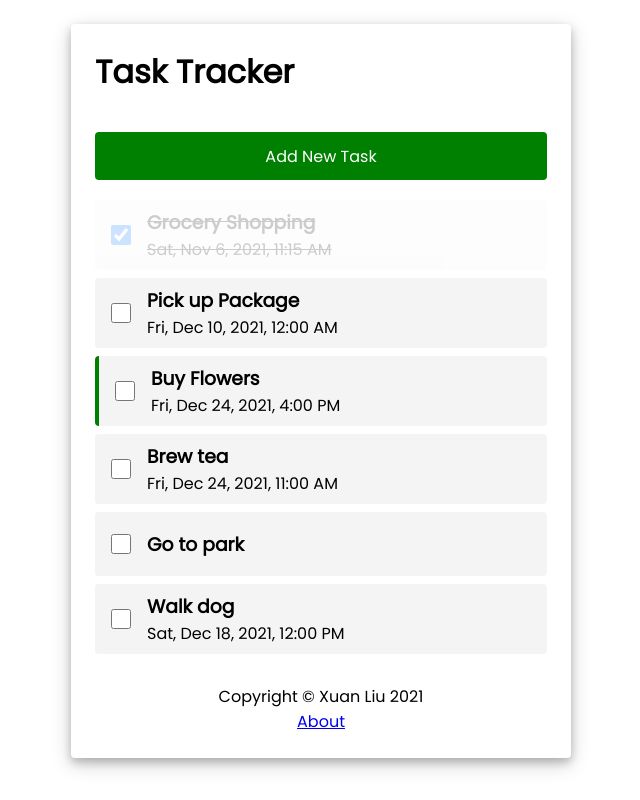
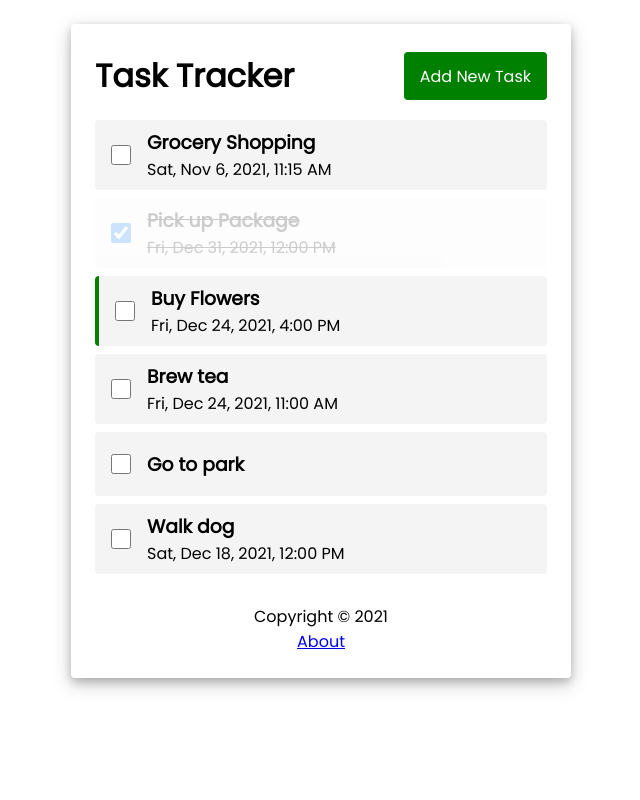
Before and after one commit to xuan6/react-task-tracker, a React (Create React App) app in the folder my-app/: page / in a window 1280 px wide. Shown: the whole page, without its empty margins (319-959 px from the left). Built offline with nearby package versions, Linux system fonts and the light colour scheme; data requests are answered from the project's data file.

Commit message:
updating header section style

```diff
--- a/my-app/db.json
+++ b/my-app/db.json
@@ -5,13 +5,13 @@
       "day": "Sat, Nov 6, 2021, 11:15 AM",
       "reminder": false,
       "id": 8,
-      "complete": true
+      "complete": false
     },
     {
       "text": "Pick up Package",
-      "day": "Fri, Dec 10, 2021, 12:00 AM",
+      "day": "Fri, Dec 31, 2021, 12:00 PM",
       "reminder": "",
-      "complete": false,
+      "complete": true,
       "id": 9
     },
     {
--- a/my-app/src/App.js
+++ b/my-app/src/App.js
@@ -104,6 +104,9 @@ const App = () => {
   //set add task form visibility
   const [formDisplay, setFormDisplay] = useState(true)
   const toggleTaskForm = (visibility) =>{
+      // if(editViewVisibility){
+      //   setEditViewVisibility(false)
+      // }
       if (visibility==='true'){
         setFormDisplay(true)
       }else
--- a/my-app/src/components/Footer.js
+++ b/my-app/src/components/Footer.js
@@ -3,7 +3,7 @@ import {Link} from 'react-router-dom'
 const Footer = () => {
     return (
         <footer>
-            <p>Copyright &copy; Xuan Liu 2021</p>
+            <p>Copyright &copy; 2021</p>
             <Link to='/about'>About</Link>
         </footer>
     )
--- a/my-app/src/components/Header.js
+++ b/my-app/src/components/Header.js
@@ -25,6 +25,8 @@ const Header = ({title, onToggle}) => {
         text === 'Add New Task' ? toggleAdd() : toggleHide()
     }
 
+    // onToggle(visibility)
+
     useEffect(() => { //componentDidMount async rendering
         onToggle(visibility)
     });
@@ -33,10 +35,10 @@ const Header = ({title, onToggle}) => {
 
 
     return (
-        <div>
-            <h1 className='header'>{title}</h1>
+        <div className='header'>
+            <h1 className='title'>{title}</h1>
             {location.pathname ==='/' &&
-                (<Button color={buttonColor} text={text} onClick={onClick}/>)
+                (<Button id='add' color={buttonColor} text={text} onClick={onClick}/>)
             }
         </div>
     )
--- a/my-app/src/index.css
+++ b/my-app/src/index.css
@@ -27,9 +27,13 @@ body {
 
 .header {
   display: flex;
+  align-items: center;
   justify-content: space-between;
-  align-items: center;
-  margin-bottom: 2rem;
+}
+
+.header .btn{
+  width: auto;
+  margin-right: 0;
 }
 
 .btn {
```
